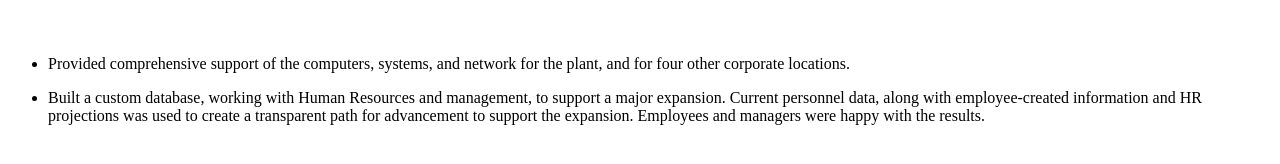
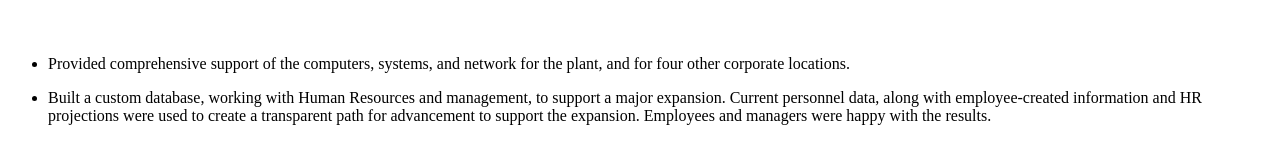
Before and after one commit to p7th0n/davekurman_com, a Jekyll site: the page built from quebecor-world-printing.md, in a window 1280 px wide. Shown: the part 657-821 px from the top of the page. Built offline with Jekyll 4.4.1, drawn with Linux system fonts in a browser that asks for light colours.

Commit message:
Fix grammar

```diff
--- a/quebecor-world-printing.md
+++ b/quebecor-world-printing.md
@@ -12,4 +12,4 @@ robotsmeta:
 
   * Provided comprehensive support of the computers, systems, and network for the plant, and for four other corporate locations.
 
-  * Built a custom database, working with Human Resources and management, to support a major expansion. Current personnel data, along with employee-created information and HR projections was used to create a transparent path for advancement to support the expansion. Employees and managers were happy with the results.
+  * Built a custom database, working with Human Resources and management, to support a major expansion. Current personnel data, along with employee-created information and HR projections were used to create a transparent path for advancement to support the expansion. Employees and managers were happy with the results.
```
Also changed, not shown: deerhub.md (+2 -2 lines).
